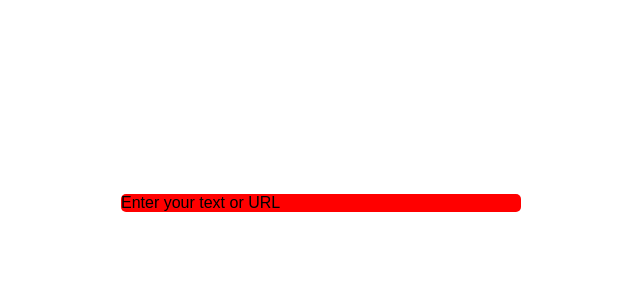
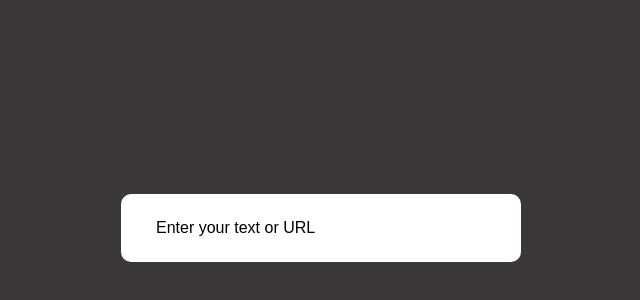
Before and after one commit to E-jane15/Personal-Projects, a plain HTML site: page QR code generator/index.html in a window 1280 px wide. Shown: the part 6-306 px from the top of the page, without its empty margins (319-959 px from the left). Drawn offline with Linux system fonts and the light colour scheme.

Commit message:
updated the container class

```diff
--- a/QR code generator/style.css
+++ b/QR code generator/style.css
@@ -4,11 +4,15 @@
     font-family: 'Poppins', sans-serif;
     box-sizing: border-box;
 }
+ body{
+    background-color: rgb(58, 56, 56);
+ }
 
 .container{
     max-width: 400px;
     margin: 0 auto;
     margin-top: 200px;
-    background-color: red;
-    border-radius: 5px;
+    padding: 25px 35px;
+    background-color:#ffff;
+    border-radius: 10px;
 }
```
